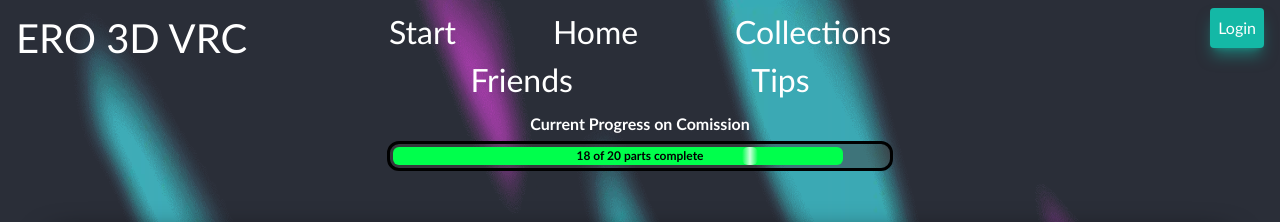
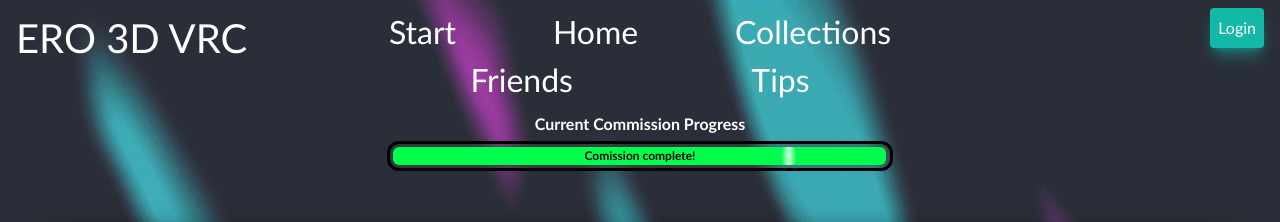
Before and after one commit to ajlineb/Ero3D-VRC, a React (Create React App) app in the folder client/: page /tips/trouble in a window 1280 px wide. Shown: the top 222 px of the page. Built offline with nearby package versions, Linux system fonts and the light colour scheme; what tw-elements would draw is missing.

Commit message:
updated commission status

```diff
--- a/client/src/App.css
+++ b/client/src/App.css
@@ -1,7 +1,7 @@
 :root {
   --main-bg-color: #282c34;
   --main-header-footer-color: #1f2229e5;
-  --calc: calc(18 / 20);
+  --calc: calc(20 / 20);
   --width: var(--calc) * 100;
 }
 
--- a/client/src/components/Status.js
+++ b/client/src/components/Status.js
@@ -4,11 +4,9 @@ export default function Status() {
   const precent = 10;
   return (
     <div className="m-auto pt-2">
-      <p className="pb-2 text-center font-black">
-        Current Progress on Comission
-      </p>
+      <p className="pb-2 text-center font-black">Current Commission Progress</p>
       <div className="progress-bar text-center text-xs pt-1">
-        18 of 20 parts complete
+        Comission complete!
       </div>
     </div>
   );
```
